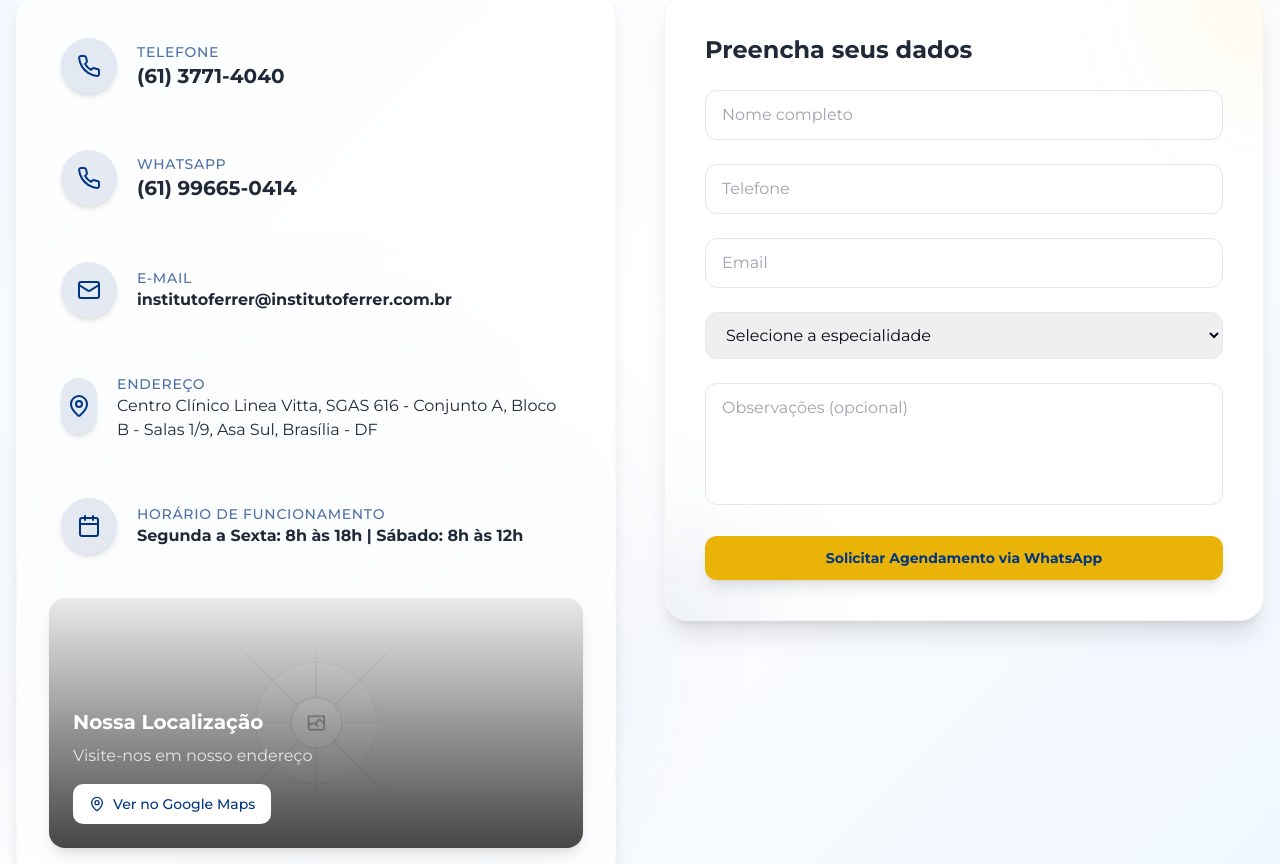
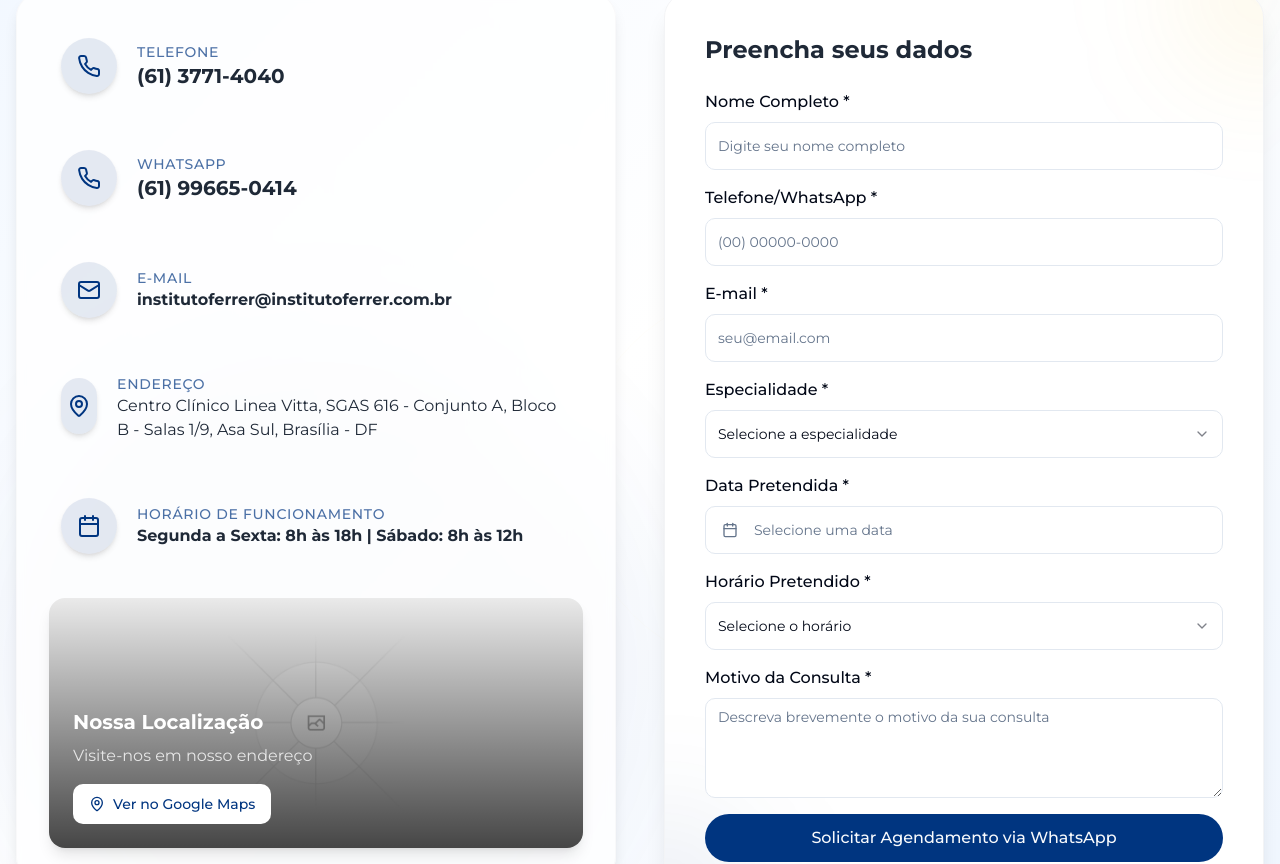
Before and after one commit to Maurowx2/instituto-ferrer, a Next.js app: page / in a window 1280 px wide. Shown: the part 3960-4824 px from the top of the page. Built offline with nearby package versions, Linux system fonts and the light colour scheme.

Commit message:
add whatsapp integration to appointment form

```diff
--- a/components/appointment-form.tsx
+++ b/components/appointment-form.tsx
@@ -1,105 +1,251 @@
 "use client"
 
+import type React from "react"
+
+import { useState } from "react"
+import { format } from "date-fns"
+import { ptBR } from "date-fns/locale"
+import { CalendarIcon, Loader2 } from "lucide-react"
 import { Button } from "@/components/ui/button"
+import { Calendar } from "@/components/ui/calendar"
+import { Input } from "@/components/ui/input"
+import { Label } from "@/components/ui/label"
+import { Textarea } from "@/components/ui/textarea"
+import { Popover, PopoverContent, PopoverTrigger } from "@/components/ui/popover"
+import { Select, SelectContent, SelectItem, SelectTrigger, SelectValue } from "@/components/ui/select"
+import { cn } from "@/lib/utils"
+import { toast } from "@/components/ui/use-toast"
 
-// Função para enviar dados para WhatsApp
-const handleWhatsAppSubmit = (e: React.FormEvent<HTMLFormElement>) => {
-  e.preventDefault();
+export default function AppointmentForm() {
+  const [isSubmitting, setIsSubmitting] = useState(false)
+  const [date, setDate] = useState<Date>()
+  const [formData, setFormData] = useState({
+    name: "",
+    phone: "",
+    email: "",
+    specialty: "",
+    description: "",
+    time: "",
+  })
 
-  const formData = new FormData(e.currentTarget);
-  const nome = formData.get('nome') as string;
-  const telefone = formData.get('telefone') as string;
-  const email = formData.get('email') as string;
-  const especialidade = formData.get('especialidade') as string;
-  const mensagem = formData.get('mensagem') as string;
+  const handleChange = (e: React.ChangeEvent<HTMLInputElement | HTMLTextAreaElement>) => {
+    const { name, value } = e.target
+    setFormData((prev) => ({ ...prev, [name]: value }))
+  }
 
-  // Formato da mensagem para WhatsApp
-  const whatsappMessage = `Olá! Gostaria de agendar uma consulta:
+  const handleSelectChange = (name: string, value: string) => {
+    setFormData((prev) => ({ ...prev, [name]: value }))
+  }
+
+  const handleSubmit = async (e: React.FormEvent) => {
+    e.preventDefault()
+
+    if (!date) {
+      toast({
+        title: "Data obrigatória",
+        description: "Por favor, selecione uma data para o agendamento.",
+        variant: "destructive",
+      })
+      return
+    }
+
+    setIsSubmitting(true)
+
+    try {
+      // Format the data for WhatsApp
+      const formattedDate = date ? format(date, "dd/MM/yyyy", { locale: ptBR }) : ""
+
+      // Create a professional message for WhatsApp
+      const message = `Olá! Gostaria de agendar uma consulta:
 
 📋 *DADOS DO AGENDAMENTO*
-👤 Nome: ${nome}
-📱 Telefone: ${telefone}
-📧 Email: ${email}
-🏥 Especialidade: ${especialidade}
-💬 Observações: ${mensagem || 'Nenhuma observação'}
+👤 Nome: ${formData.name}
+📱 Telefone: ${formData.phone}
+📧 Email: ${formData.email}
+🏥 Especialidade: ${formData.specialty}
+📅 Data pretendida: ${formattedDate}
+⏰ Horário pretendido: ${formData.time}
+💬 Motivo da consulta: ${formData.description}
 
-Aguardo contato para confirmação da consulta.`;
+Aguardo contato para confirmação da consulta.`
 
-  // Número do WhatsApp (baseado no site: 61 99665-0414)
-  const whatsappNumber = '5561996650414';
+      // Encode the message for WhatsApp URL
+      const encodedMessage = encodeURIComponent(message)
 
-  // Criar URL do WhatsApp
-  const whatsappURL = `https://wa.me/${whatsappNumber}?text=${encodeURIComponent(whatsappMessage)}`;
+      // Open WhatsApp in a new window with the pre-filled message
+      window.open(`https://wa.me/5561996650414?text=${encodedMessage}`, "_blank")
 
-  // Abrir WhatsApp
-  window.open(whatsappURL, '_blank');
-};
+      // Show success message
+      toast({
+        title: "Solicitação enviada com sucesso!",
+        description: "Em breve entraremos em contato para confirmar seu agendamento.",
+      })
 
-export default function AppointmentForm() {
+      // Reset form
+      setFormData({
+        name: "",
+        phone: "",
+        email: "",
+        specialty: "",
+        description: "",
+        time: "",
+      })
+      setDate(undefined)
+    } catch (error) {
+      console.error("Error submitting form:", error)
+      toast({
+        title: "Erro ao enviar solicitação",
+        description: "Ocorreu um erro ao processar sua solicitação. Por favor, tente novamente.",
+        variant: "destructive",
+      })
+    } finally {
+      setIsSubmitting(false)
+    }
+  }
+
   return (
-    <form onSubmit={handleWhatsAppSubmit} className="space-y-6">
-      <div>
-        <input
-          type="text"
-          name="nome"
-          placeholder="Nome completo"
+    <form onSubmit={handleSubmit} className="space-y-4">
+      <div className="space-y-2">
+        <Label htmlFor="name" className="text-sm md:text-base font-medium">
+          Nome Completo *
+        </Label>
+        <Input
+          id="name"
+          name="name"
+          value={formData.name}
+          onChange={handleChange}
+          placeholder="Digite seu nome completo"
+          className="h-10 md:h-12 text-sm"
           required
-          className="w-full px-4 py-3 rounded-lg border border-gray-200 focus:border-primary focus:ring-2 focus:ring-primary/20 transition-colors"
         />
       </div>
 
-      <div>
-        <input
-          type="tel"
-          name="telefone"
-          placeholder="Telefone"
-          required
-          className="w-full px-4 py-3 rounded-lg border border-gray-200 focus:border-primary focus:ring-2 focus:ring-primary/20 transition-colors"
-        />
+      <div className="grid grid-cols-1 gap-4">
+        <div className="space-y-2">
+          <Label htmlFor="phone" className="text-sm md:text-base font-medium">
+            Telefone/WhatsApp *
+          </Label>
+          <Input
+            id="phone"
+            name="phone"
+            value={formData.phone}
+            onChange={handleChange}
+            placeholder="(00) 00000-0000"
+            className="h-10 md:h-12 text-sm"
+            required
+          />
+        </div>
+
+        <div className="space-y-2">
+          <Label htmlFor="email" className="text-sm md:text-base font-medium">
+            E-mail *
+          </Label>
+          <Input
+            id="email"
+            name="email"
+            type="email"
+            value={formData.email}
+            onChange={handleChange}
+            placeholder="seu@email.com"
+            className="h-10 md:h-12 text-sm"
+            required
+          />
+        </div>
       </div>
 
-      <div>
-        <input
-          type="email"
-          name="email"
-          placeholder="Email"
-          required
-          className="w-full px-4 py-3 rounded-lg border border-gray-200 focus:border-primary focus:ring-2 focus:ring-primary/20 transition-colors"
-        />
+      <div className="space-y-2">
+        <Label htmlFor="specialty" className="text-sm md:text-base font-medium">
+          Especialidade *
+        </Label>
+        <Select value={formData.specialty} onValueChange={(value) => handleSelectChange("specialty", value)} required>
+          <SelectTrigger id="specialty" className="h-10 md:h-12 text-sm">
+            <SelectValue placeholder="Selecione a especialidade" />
+          </SelectTrigger>
+          <SelectContent>
+            <SelectItem value="ortopedia-geral">Ortopedia Geral</SelectItem>
+            <SelectItem value="cirurgia-quadril">Cirurgia do Quadril</SelectItem>
+            <SelectItem value="cirurgia-joelho">Cirurgia do Joelho</SelectItem>
+            <SelectItem value="cirurgia-coluna">Cirurgia da Coluna</SelectItem>
+            <SelectItem value="medicina-esportiva">Medicina Esportiva</SelectItem>
+          </SelectContent>
+        </Select>
       </div>
 
-      <div>
-        <select
-          name="especialidade"
-          required
-          className="w-full px-4 py-3 rounded-lg border border-gray-200 focus:border-primary focus:ring-2 focus:ring-primary/20 transition-colors"
-        >
-          <option value="">Selecione a especialidade</option>
-          <option value="Ortopedia Geral">Ortopedia Geral</option>
-          <option value="Cirurgia do Joelho">Cirurgia do Joelho</option>
-          <option value="Cirurgia da Coluna">Cirurgia da Coluna</option>
-          <option value="Cirurgia do Quadril">Cirurgia do Quadril</option>
-          <option value="Cirurgia do Pé e Tornozelo">Cirurgia do Pé e Tornozelo</option>
-          <option value="Cirurgia da Mão">Cirurgia da Mão</option>
-          <option value="Medicina Esportiva">Medicina Esportiva</option>
-        </select>
+      <div className="grid grid-cols-1 gap-4">
+        <div className="space-y-2">
+          <Label className="text-sm md:text-base font-medium">Data Pretendida *</Label>
+          <Popover>
+            <PopoverTrigger asChild>
+              <Button
+                variant={"outline"}
+                className={cn(
+                  "h-10 md:h-12 w-full justify-start text-left font-normal text-sm",
+                  !date && "text-muted-foreground",
+                )}
+              >
+                <CalendarIcon className="mr-2 h-4 w-4" />
+                {date ? format(date, "dd/MM/yyyy", { locale: ptBR }) : <span>Selecione uma data</span>}
+              </Button>
+            </PopoverTrigger>
+            <PopoverContent className="w-auto p-0" align="start">
+              <Calendar
+                mode="single"
+                selected={date}
+                onSelect={setDate}
+                initialFocus
+                locale={ptBR}
+                disabled={(date) => date < new Date()}
+              />
+            </PopoverContent>
+          </Popover>
+        </div>
+
+        <div className="space-y-2">
+          <Label htmlFor="time" className="text-sm md:text-base font-medium">
+            Horário Pretendido *
+          </Label>
+          <Select value={formData.time} onValueChange={(value) => handleSelectChange("time", value)} required>
+            <SelectTrigger id="time" className="h-10 md:h-12 text-sm">
+              <SelectValue placeholder="Selecione o horário" />
+            </SelectTrigger>
+            <SelectContent>
+              <SelectItem value="manha-cedo">Manhã (8h - 10h)</SelectItem>
+              <SelectItem value="manha-tarde">Manhã (10h - 12h)</SelectItem>
+              <SelectItem value="tarde-cedo">Tarde (14h - 16h)</SelectItem>
+              <SelectItem value="tarde-tarde">Tarde (16h - 18h)</SelectItem>
+            </SelectContent>
+          </Select>
+        </div>
       </div>
 
-      <div>
-        <textarea
-          name="mensagem"
-          placeholder="Observações (opcional)"
-          rows={4}
-          className="w-full px-4 py-3 rounded-lg border border-gray-200 focus:border-primary focus:ring-2 focus:ring-primary/20 transition-colors resize-none"
-        ></textarea>
+      <div className="space-y-2">
+        <Label htmlFor="description" className="text-sm md:text-base font-medium">
+          Motivo da Consulta *
+        </Label>
+        <Textarea
+          id="description"
+          name="description"
+          value={formData.description}
+          onChange={handleChange}
+          placeholder="Descreva brevemente o motivo da sua consulta"
+          className="min-h-[80px] md:min-h-[100px] text-sm"
+          required
+        />
       </div>
 
       <Button
         type="submit"
-        size="lg"
-        className="w-full bg-[#EAB308] hover:bg-[#ca9a07] text-[#003580] font-bold py-4 rounded-lg transition-all duration-300 shadow-lg hover:shadow-xl"
+        className="w-full h-10 md:h-12 text-sm md:text-base rounded-full bg-primary hover:bg-primary/90 transition-colors"
+        disabled={isSubmitting}
       >
-        Solicitar Agendamento via WhatsApp
+        {isSubmitting ? (
+          <>
+            <Loader2 className="mr-2 h-4 w-4 animate-spin" />
+            Processando...
+          </>
+        ) : (
+          <>Solicitar Agendamento via WhatsApp</>
+        )}
       </Button>
     </form>
   )
```
